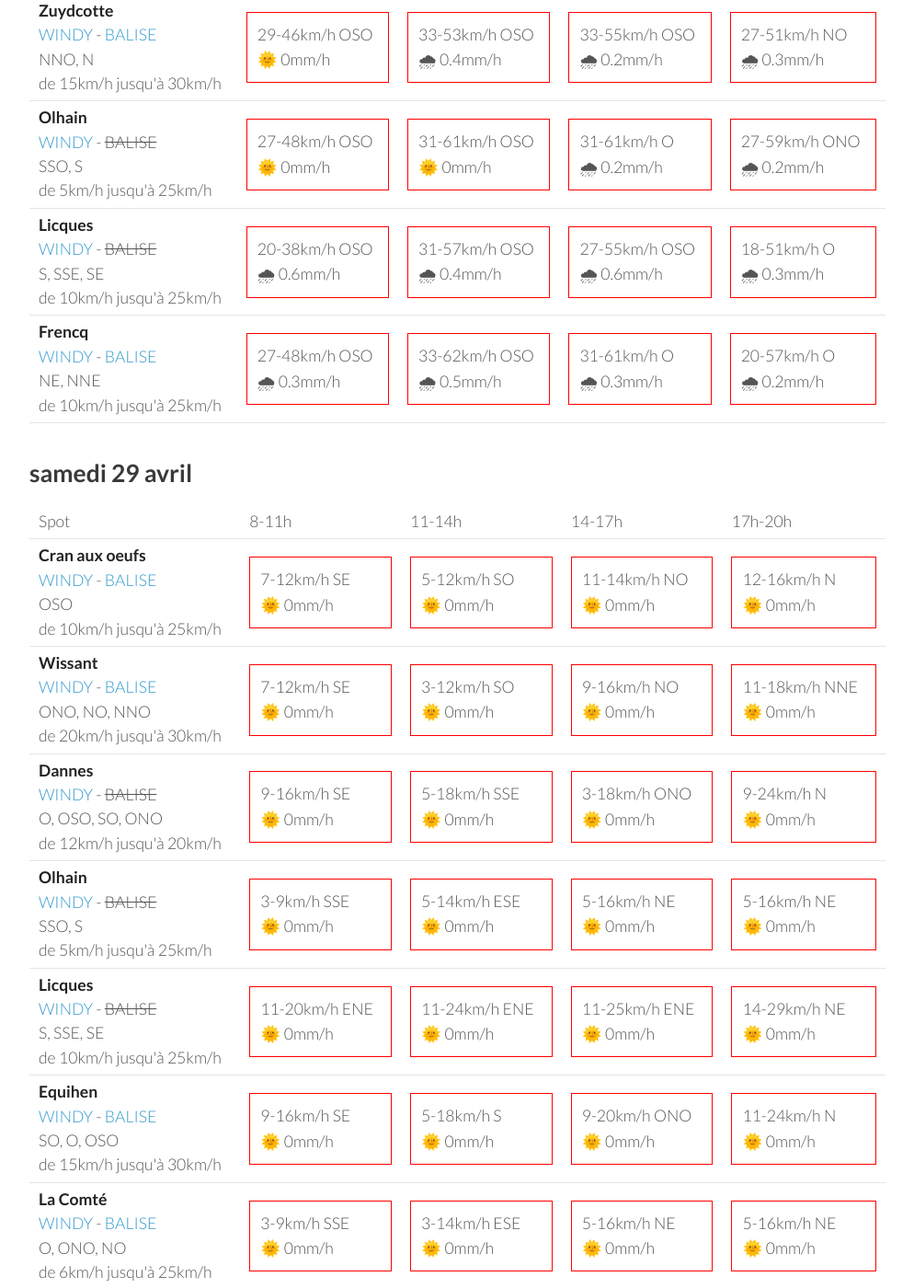
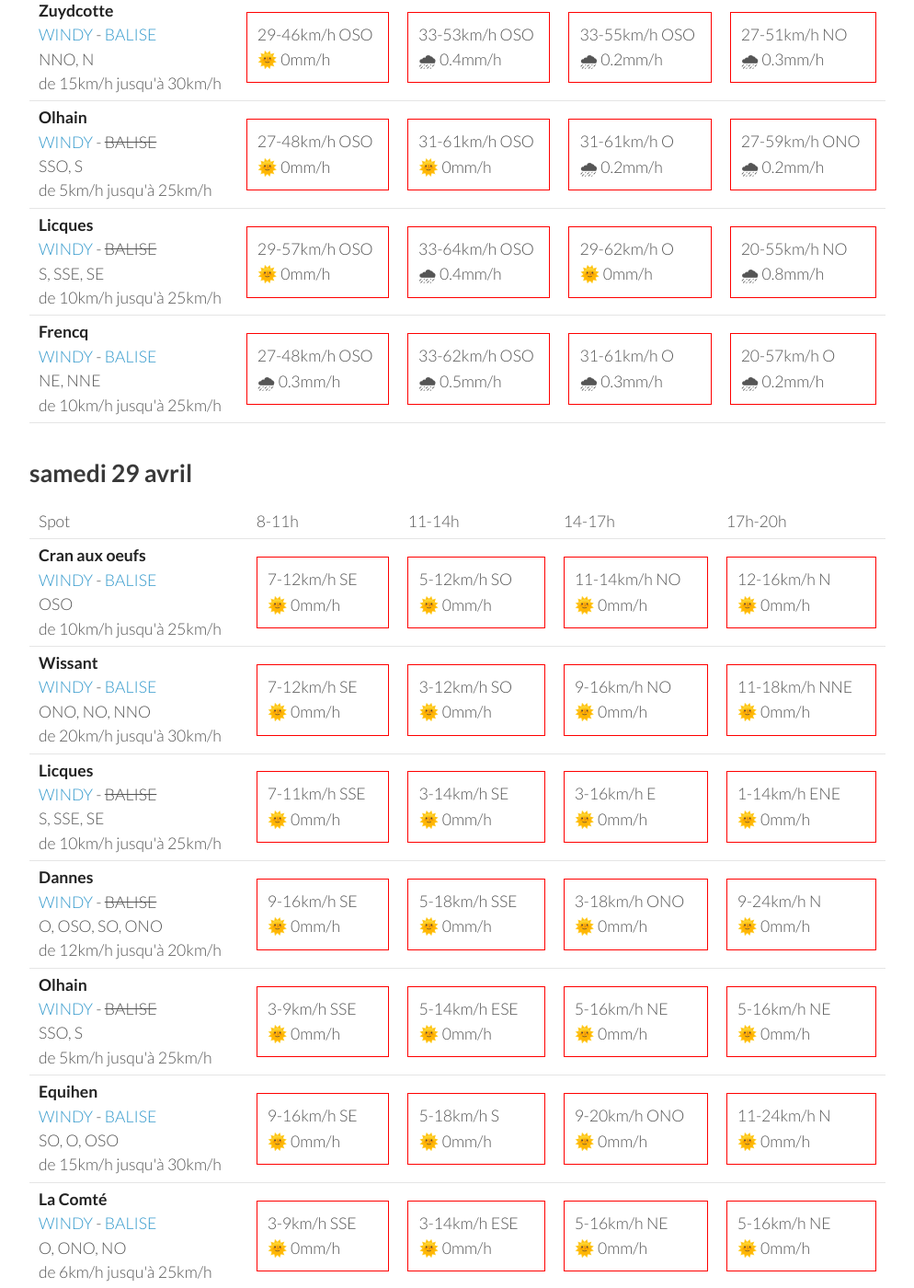
Before and after one commit to parapente-dans-le-nord/parapente-dans-le-nord.github.io, a Jekyll site: the page built from all.markdown, in a window 1280 px wide and 1400 px high, scrolled down 5415 px. Shown: the whole window at 92% size, without its empty margins (26-1020 px from the left). Built offline with Jekyll 4.4.1, drawn with Linux system fonts in a browser that asks for light colours; some of the changed text lies outside the part shown.

Commit message:
update index.markdown

```diff
--- a/all.markdown
+++ b/all.markdown
@@ -274,6 +274,16 @@ page mise à jour le mardi 25 avril 10:03
       <td>17h-20h</td>
     </tr>
 <tr>
+        <td><strong>Licques</strong><br><a href="https://windy.com/50.786/1.936?50.388,1.934,8">WINDY</a> - <span class="no-balise"> BALISE </span><br> <span class="vent-favorable">S, SSE, SE</span><br><span class="force-vent">de 10km/h jusqu'à 25km/h</span> </td>
+
+            <td><div class="flyable"><p>14-25km/h SE</p><p>🌞 0mm/h</p></div></td>
+            <td><div class="not-flyable"><p>16-31km/h ESE</p><p>🌞 0mm/h</p></div></td>
+            <td><div class="not-flyable"><p>18-37km/h SE</p><p>🌞 0mm/h</p></div></td>
+            <td><div class="not-flyable"><p>16-35km/h SE</p><p>🌧 0.2mm/h</p></div></td>
+
+
+    </tr>
+<tr>
         <td><strong>La Comté</strong><br><a href="https://windy.com/50.426/2.500?50.025,2.499,8">WINDY</a> - <span class=""><a href="https://balisemeteo.com/balise.php?idBalise=">BALISE</a> </span><br> <span class="vent-favorable">O, ONO, NO</span><br><span class="force-vent">de 6km/h jusqu'à 25km/h</span> </td>
 
             <td><div class="not-flyable"><p>12-20km/h ESE</p><p>🌞 0mm/h</p></div></td>
@@ -360,16 +370,6 @@ page mise à jour le mardi 25 avril 10:03
             <td><div class="not-flyable"><p>16-31km/h ESE</p><p>🌞 0mm/h</p></div></td>
             <td><div class="not-flyable"><p>18-35km/h ESE</p><p>🌞 0mm/h</p></div></td>
             <td><div class="not-flyable"><p>14-37km/h ESE</p><p>🌧 0.2mm/h</p></div></td>
-
-
-    </tr>
-<tr>
-        <td><strong>Licques</strong><br><a href="https://windy.com/50.786/1.936?50.388,1.934,8">WINDY</a> - <span class="no-balise"> BALISE </span><br> <span class="vent-favorable">S, SSE, SE</span><br><span class="force-vent">de 10km/h jusqu'à 25km/h</span> </td>
-
-            <td><div class="not-flyable"><p>12-27km/h ESE</p><p>🌞 0mm/h</p></div></td>
-            <td><div class="not-flyable"><p>12-27km/h ESE</p><p>🌧 0.2mm/h</p></div></td>
-            <td><div class="not-flyable"><p>9-27km/h SE</p><p>🌞 0mm/h</p></div></td>
-            <td><div class="not-flyable"><p>5-22km/h SO</p><p>🌧 0.4mm/h</p></div></td>
 
 
     </tr>
@@ -492,10 +492,10 @@ page mise à jour le mardi 25 avril 10:03
 <tr>
         <td><strong>Licques</strong><br><a href="https://windy.com/50.786/1.936?50.388,1.934,8">WINDY</a> - <span class="no-balise"> BALISE </span><br> <span class="vent-favorable">S, SSE, SE</span><br><span class="force-vent">de 10km/h jusqu'à 25km/h</span> </td>
 
-            <td><div class="not-flyable"><p>20-38km/h OSO</p><p>🌧 0.6mm/h</p></div></td>
-            <td><div class="not-flyable"><p>31-57km/h OSO</p><p>🌧 0.4mm/h</p></div></td>
-            <td><div class="not-flyable"><p>27-55km/h OSO</p><p>🌧 0.6mm/h</p></div></td>
-            <td><div class="not-flyable"><p>18-51km/h O</p><p>🌧 0.3mm/h</p></div></td>
+            <td><div class="not-flyable"><p>29-57km/h OSO</p><p>🌞 0mm/h</p></div></td>
+            <td><div class="not-flyable"><p>33-64km/h OSO</p><p>🌧 0.4mm/h</p></div></td>
+            <td><div class="not-flyable"><p>29-62km/h O</p><p>🌞 0mm/h</p></div></td>
+            <td><div class="not-flyable"><p>20-55km/h NO</p><p>🌧 0.8mm/h</p></div></td>
 
 
     </tr>
@@ -546,6 +546,16 @@ page mise à jour le mardi 25 avril 10:03
 
     </tr>
 <tr>
+        <td><strong>Licques</strong><br><a href="https://windy.com/50.786/1.936?50.388,1.934,8">WINDY</a> - <span class="no-balise"> BALISE </span><br> <span class="vent-favorable">S, SSE, SE</span><br><span class="force-vent">de 10km/h jusqu'à 25km/h</span> </td>
+
+            <td><div class="not-flyable"><p>7-11km/h SSE</p><p>🌞 0mm/h</p></div></td>
+            <td><div class="not-flyable"><p>3-14km/h SE</p><p>🌞 0mm/h</p></div></td>
+            <td><div class="not-flyable"><p>3-16km/h E</p><p>🌞 0mm/h</p></div></td>
+            <td><div class="not-flyable"><p>1-14km/h ENE</p><p>🌞 0mm/h</p></div></td>
+
+
+    </tr>
+<tr>
         <td><strong>Dannes</strong><br><a href="https://windy.com/50.587/1.637?50.188,1.637,8">WINDY</a> - <span class="no-balise"> BALISE </span><br> <span class="vent-favorable">O, OSO, SO, ONO</span><br><span class="force-vent">de 12km/h jusqu'à 20km/h</span> </td>
 
             <td><div class="not-flyable"><p>9-16km/h SE</p><p>🌞 0mm/h</p></div></td>
@@ -562,16 +572,6 @@ page mise à jour le mardi 25 avril 10:03
             <td><div class="not-flyable"><p>5-14km/h ESE</p><p>🌞 0mm/h</p></div></td>
             <td><div class="not-flyable"><p>5-16km/h NE</p><p>🌞 0mm/h</p></div></td>
             <td><div class="not-flyable"><p>5-16km/h NE</p><p>🌞 0mm/h</p></div></td>
-
-
-    </tr>
-<tr>
-        <td><strong>Licques</strong><br><a href="https://windy.com/50.786/1.936?50.388,1.934,8">WINDY</a> - <span class="no-balise"> BALISE </span><br> <span class="vent-favorable">S, SSE, SE</span><br><span class="force-vent">de 10km/h jusqu'à 25km/h</span> </td>
-
-            <td><div class="not-flyable"><p>11-20km/h ENE</p><p>🌞 0mm/h</p></div></td>
-            <td><div class="not-flyable"><p>11-24km/h ENE</p><p>🌞 0mm/h</p></div></td>
-            <td><div class="not-flyable"><p>11-25km/h ENE</p><p>🌞 0mm/h</p></div></td>
-            <td><div class="not-flyable"><p>14-29km/h NE</p><p>🌞 0mm/h</p></div></td>
 
 
     </tr>
@@ -742,6 +742,16 @@ page mise à jour le mardi 25 avril 10:03
 
     </tr>
 <tr>
+        <td><strong>Licques</strong><br><a href="https://windy.com/50.786/1.936?50.388,1.934,8">WINDY</a> - <span class="no-balise"> BALISE </span><br> <span class="vent-favorable">S, SSE, SE</span><br><span class="force-vent">de 10km/h jusqu'à 25km/h</span> </td>
+
+            <td><div class="not-flyable"><p>3-7km/h SO</p><p>🌞 0mm/h</p></div></td>
+            <td><div class="not-flyable"><p>7-16km/h ONO</p><p>🌧 0.2mm/h</p></div></td>
+            <td><div class="not-flyable"><p>5-18km/h ONO</p><p>🌞 0mm/h</p></div></td>
+            <td><div class="not-flyable"><p>9-22km/h ONO</p><p>🌞 0mm/h</p></div></td>
+
+
+    </tr>
+<tr>
         <td><strong>Mont Clairon</strong><br><a href="https://windy.com/49.919/2.729?49.515,2.730,8,m:e2magfH">WINDY</a> - <span class="no-balise"> BALISE </span><br> <span class="vent-favorable">SO</span><br><span class="force-vent">de 12km/h jusqu'à 25km/h</span> </td>
 
             <td><div class="not-flyable"><p>5-11km/h NO</p><p>🌞 0mm/h</p></div></td>
```
Also changed, not shown: other parts of all.markdown (+1 -1 lines), index.markdown (+27 -1 lines).
